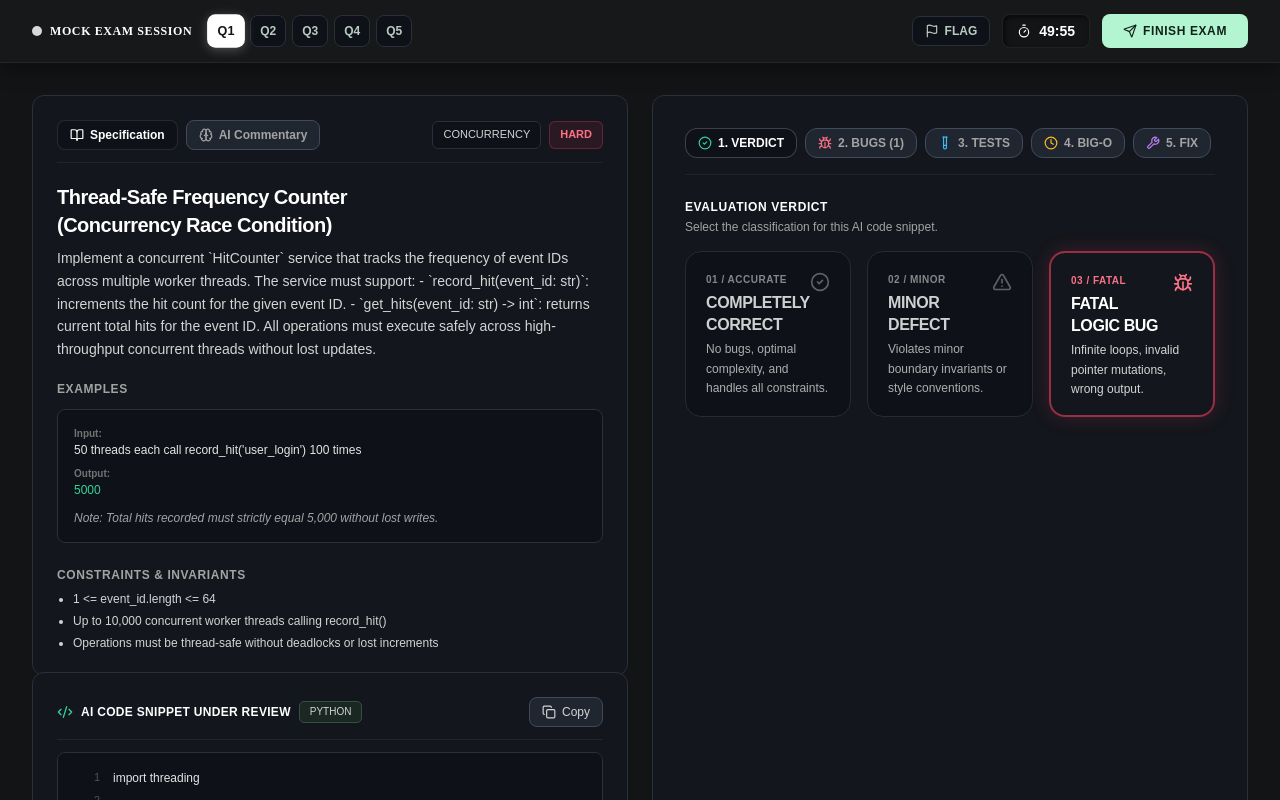
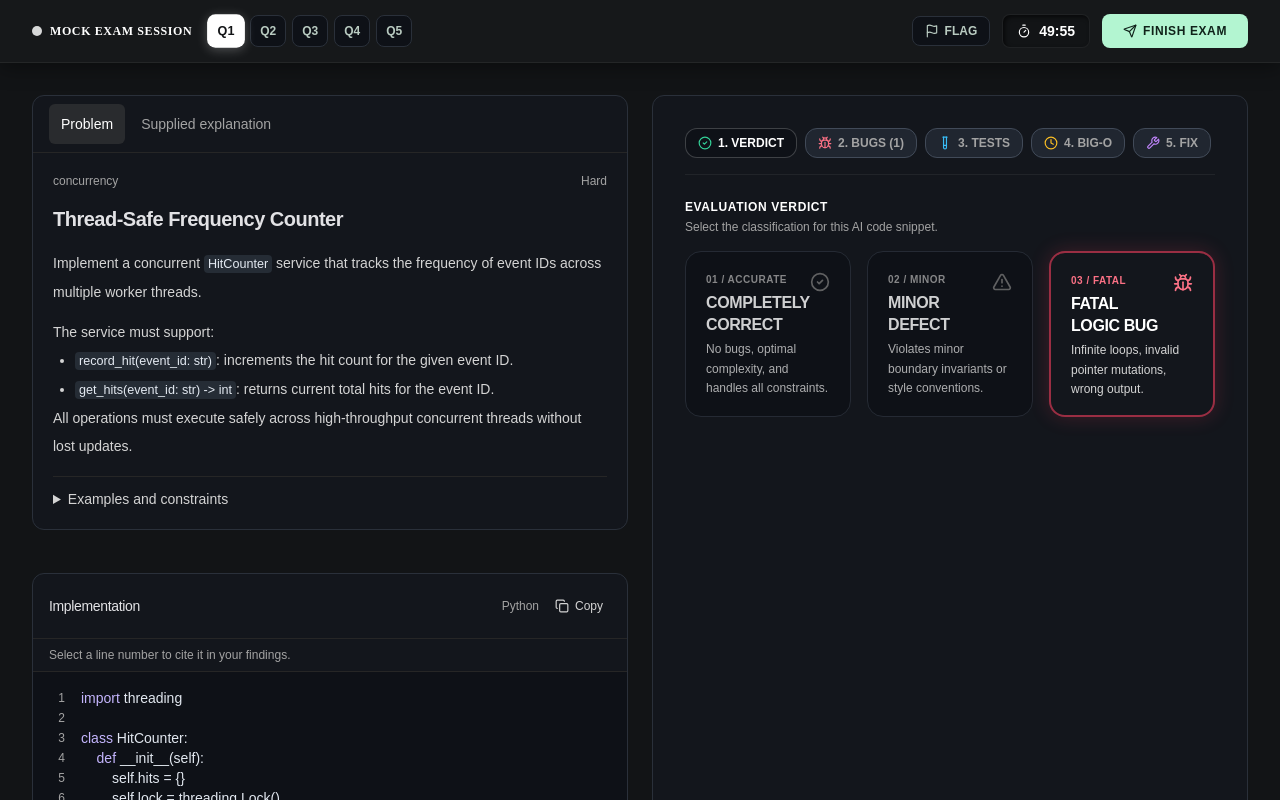
Before and after one commit to mridul3975/EvalCode, a Next.js app: page /assessment/session in a window 1280 px wide. Shown: the top 800 px of the page. Built offline with nearby package versions, Linux system fonts and the light colour scheme; a web font is replaced by a local one.

Commit message:
feat(review): hide answer cues in blind review presentation

```diff
--- a/components/review-studio/CodeViewer.tsx
+++ b/components/review-studio/CodeViewer.tsx
@@ -1,134 +1,41 @@
 "use client";
+import { useState } from "react";
+import type { QuestionLanguage } from "@/types/question";
+import { getLanguageLabel } from "@/lib/language-utils";
+import { blindCode } from "@/lib/review-presentation";
+import { Copy, Check } from "lucide-react";
 
-import React, { useState } from "react";
-import { QuestionLanguage } from "@/types/question";
-import { getLanguageLabel } from "@/lib/language-utils";
-import { cn } from "@/lib/utils";
-import { Copy, Check, Code2 } from "lucide-react";
-
-export function CodeViewer({
-  code,
-  language = "PYTHON",
-  onSelectLine,
-  availableLanguages = [],
-  selectedLanguage,
-  onLanguageChange,
-}: {
-  code: string;
-  language?: string;
-  onSelectLine?: (line: number) => void;
-  availableLanguages?: QuestionLanguage[];
-  selectedLanguage?: QuestionLanguage;
-  onLanguageChange?: (lang: QuestionLanguage) => void;
+function highlight(line: string) {
+  return line.split(/("(?:[^"\\]|\\.)*"|'(?:[^'\\]|\\.)*'|\b(?:def|class|return|if|else|elif|for|while|in|import|from|as|with|try|except|raise|function|const|let|var|new|throw|public|private|static|void|int|boolean|null|None|True|False|true|false|break|continue|and|or|not)\b|\b\d+\b|#.*$|\/\/.*$)/g).map((part, i) => <span key={i} className={
+    /^['"]/.test(part) ? "text-amber-200" : /^(#|\/\/)/.test(part) ? "text-slate-400" : /^\d/.test(part) ? "text-sky-200" : /^(def|class|return|if|else|elif|for|while|in|import|from|as|with|try|except|raise|function|const|let|var|new|throw|public|private|static|void|int|boolean|null|None|True|False|true|false|break|continue|and|or|not)$/.test(part) ? "text-violet-300" : ""}>{part}</span>);
+}
+export function CodeViewer({ code, language = "Python", onSelectLine, availableLanguages = [], selectedLanguage, onLanguageChange }: {
+  code: string; language?: string; onSelectLine?: (line: number) => void; availableLanguages?: QuestionLanguage[];
+  selectedLanguage?: QuestionLanguage; onLanguageChange?: (language: QuestionLanguage) => void;
 }) {
   const [copied, setCopied] = useState(false);
-  const [hoveredLine, setHoveredLine] = useState<number | null>(null);
-
-  const lines = code.trim().split("\n");
-
-  const handleCopy = () => {
-    navigator.clipboard.writeText(code);
-    setCopied(true);
-    setTimeout(() => setCopied(false), 2000);
-  };
-
-  return (
-    <div className="neu-card p-6 flex flex-col gap-3 font-mono text-neutral-200">
-      {/* Header */}
-      <div className="flex justify-between items-center border-b border-white/[0.06] pb-3">
-        <div className="flex items-center gap-2">
-          <Code2 className="w-4 h-4 text-emerald-400" />
-          <h3 className="text-xs font-bold text-white tracking-wide uppercase font-mono">
-            AI Code Snippet Under Review
-          </h3>
-          <span className="neu-active-pill px-2.5 py-0.5 text-[10px] text-neutral-300 uppercase font-mono">
-            {language}
-          </span>
-        </div>
-
-        <div className="flex items-center gap-2">
-          {/* Language Switcher Tabs if multiple */}
-          {availableLanguages.length > 1 && onLanguageChange && (
-            <div className="flex gap-1 bg-[#0a0b0d] rounded-lg p-1 border border-white/[0.04] text-[10px]">
-              {availableLanguages.map((lang) => (
-                <button
-                  key={lang}
-                  type="button"
-                  onClick={() => onLanguageChange(lang)}
-                  className={cn(
-                    "px-2.5 py-0.5 rounded-md transition-all cursor-pointer",
-                    selectedLanguage === lang
-                      ? "neu-inset text-white font-bold border border-white/10"
-                      : "text-neutral-400 hover:text-white"
-                  )}
-                >
-                  {getLanguageLabel(lang)}
-                </button>
-              ))}
-            </div>
-          )}
-
-          <button
-            type="button"
-            onClick={handleCopy}
-            className="neu-button p-1.5 px-3 rounded-lg text-xs text-neutral-300 hover:text-white flex items-center gap-1.5 cursor-pointer"
-          >
-            {copied ? (
-              <>
-                <Check className="w-3.5 h-3.5 text-emerald-400" />
-                <span className="text-emerald-400">Copied</span>
-              </>
-            ) : (
-              <>
-                <Copy className="w-3.5 h-3.5" />
-                <span>Copy</span>
-              </>
-            )}
-          </button>
-        </div>
-      </div>
-
-      {/* Code Body with Inset Recessed Well */}
-      <div className="neu-inset p-3.5 overflow-x-auto text-xs font-mono leading-relaxed max-h-[420px] overflow-y-auto">
-        <table className="w-full border-collapse">
-          <tbody>
-            {lines.map((lineText, idx) => {
-              const lineNum = idx + 1;
-              const isHovered = hoveredLine === lineNum;
-
-              return (
-                <tr
-                  key={lineNum}
-                  onMouseEnter={() => setHoveredLine(lineNum)}
-                  onMouseLeave={() => setHoveredLine(null)}
-                  onClick={() => onSelectLine && onSelectLine(lineNum)}
-                  className={cn(
-                    "transition-colors group cursor-pointer",
-                    isHovered ? "bg-white/[0.04]" : "hover:bg-white/[0.02]"
-                  )}
-                >
-                  {/* Line Number Gutter */}
-                  <td className="w-10 pr-3 text-right select-none text-neutral-600 group-hover:text-neutral-400 text-[11px] align-top py-0.5">
-                    {lineNum}
-                  </td>
-                  {/* Code Content */}
-                  <td className="text-neutral-200 py-0.5 whitespace-pre font-mono">
-                    {lineText || " "}
-                  </td>
-                  {/* Cite Prompt Tooltip on Hover */}
-                  {onSelectLine && (
-                    <td className="w-16 pl-2 text-right opacity-0 group-hover:opacity-100 transition-opacity select-none">
-                      <span className="text-[10px] text-emerald-400 font-mono">
-                        Cite L{lineNum}
-                      </span>
-                    </td>
-                  )}
-                </tr>
-              );
-            })}
-          </tbody>
-        </table>
+  const [copyError, setCopyError] = useState("");
+  const [cited, setCited] = useState<number | null>(null);
+  const visibleCode = blindCode(code);
+  const lines = visibleCode.replace(/\n$/, "").split("\n");
+  return <section className="surface min-w-0 overflow-hidden" aria-label="Implementation to review">
+    <div className="flex flex-wrap items-center justify-between gap-2 border-b border-neutral-800 px-4 py-3">
+      <h3 className="text-sm font-medium">Implementation</h3>
+      <div className="flex items-center gap-2">
+        {availableLanguages.length > 1 && onLanguageChange ? <label><span className="sr-only">Code language</span><select className="rounded-md border border-neutral-700 bg-[#1c2129] px-2 py-2 text-xs" value={selectedLanguage} onChange={event => onLanguageChange(event.target.value as QuestionLanguage)}>{availableLanguages.map(lang => <option key={lang} value={lang}>{getLanguageLabel(lang)}</option>)}</select></label> : <span className="text-xs text-neutral-400">{language}</span>}
+        <button type="button" className="inline-flex min-h-10 items-center gap-1.5 rounded-md px-2 text-xs text-neutral-300 hover:bg-white/5" onClick={async () => {
+          try { await navigator.clipboard.writeText(visibleCode); setCopied(true); setCopyError(""); setTimeout(() => setCopied(false), 1800); }
+          catch { setCopyError("Copy unavailable. Select the code to copy it."); }
+        }}>{copied ? <Check size={14} /> : <Copy size={14} />}{copied ? "Copied" : "Copy"}</button>
       </div>
     </div>
-  );
+    {onSelectLine && <p className="border-b border-neutral-800 px-4 py-2 text-xs text-neutral-400" role="status">{cited ? `Line ${cited} added to your findings.` : "Select a line number to cite it in your findings."}</p>}
+    {copyError && <p role="status" className="px-4 py-2 text-xs text-amber-200">{copyError}</p>}
+    <div className="max-h-[65vh] overflow-auto bg-[#0e1117] py-4 font-mono text-[13px] leading-6 sm:text-sm" tabIndex={0} aria-label="Scrollable source code">
+      {lines.map((line, index) => <div key={index} className="flex min-w-max hover:bg-white/[.035]">
+        {onSelectLine ? <button type="button" aria-label={`Cite line ${index + 1}`} className="w-12 shrink-0 text-right pr-4 text-xs text-neutral-400 hover:text-emerald-200" onClick={() => { setCited(index + 1); onSelectLine(index + 1); }}>{index + 1}</button> : <span className="w-12 shrink-0 pr-4 text-right text-xs text-neutral-500">{index + 1}</span>}
+        <code className="whitespace-pre pr-5 text-slate-200">{highlight(line || " ")}</code>
+      </div>)}
+    </div>
+  </section>;
 }
--- a/components/review-studio/ProblemContextPane.tsx
+++ b/components/review-studio/ProblemContextPane.tsx
@@ -1,150 +1,31 @@
 "use client";
+import { useState } from "react";
+import ReactMarkdown from "react-markdown";
+import remarkGfm from "remark-gfm";
+import type { QuestionItem, QuestionLanguage } from "@/types/question";
+import { reviewTitle } from "@/lib/review-presentation";
 
-import React, { useState } from "react";
-import { QuestionItem, QuestionLanguage } from "@/types/question";
-import { cn } from "@/lib/utils";
-import { BookOpen, Brain } from "lucide-react";
-
-export function ProblemContextPane({
-  question,
-}: {
-  question: QuestionItem;
-  selectedLanguage?: QuestionLanguage;
-}) {
-  const [activeTab, setActiveTab] = useState<"spec" | "commentary">("spec");
-
-  const topicLabel = question.topic.replace("_", " ").toUpperCase();
-  const diffColor =
-    question.difficulty === "easy"
-      ? "text-emerald-400 border-emerald-500/30 bg-emerald-500/10"
-      : question.difficulty === "medium"
-      ? "text-amber-400 border-amber-500/30 bg-amber-500/10"
-      : "text-rose-400 border-rose-500/30 bg-rose-500/10";
-
-  return (
-    <div className="neu-card p-6 flex flex-col gap-5 font-['Hanken_Grotesk'] text-neutral-200 select-text">
-      {/* Header Tabs */}
-      <div className="flex flex-wrap items-center justify-between gap-3 border-b border-white/[0.06] pb-3">
-        <div className="flex gap-2 font-mono text-xs font-semibold">
-          <button
-            type="button"
-            onClick={() => setActiveTab("spec")}
-            className={cn(
-              "flex items-center gap-1.5 px-3 py-1.5 rounded-lg transition-all cursor-pointer",
-              activeTab === "spec"
-                ? "neu-inset text-white font-bold border border-white/10"
-                : "neu-button text-neutral-400 hover:text-white"
-            )}
-          >
-            <BookOpen className="w-3.5 h-3.5" />
-            <span>Specification</span>
-          </button>
-
-          <button
-            type="button"
-            onClick={() => setActiveTab("commentary")}
-            className={cn(
-              "flex items-center gap-1.5 px-3 py-1.5 rounded-lg transition-all cursor-pointer",
-              activeTab === "commentary"
-                ? "neu-inset text-white font-bold border border-white/10"
-                : "neu-button text-neutral-400 hover:text-white"
-            )}
-          >
-            <Brain className="w-3.5 h-3.5" />
-            <span>AI Commentary</span>
-          </button>
-        </div>
-
-        <div className="flex items-center gap-2 font-mono text-[11px]">
-          <span className="neu-inset px-2.5 py-1 rounded-md text-neutral-300">
-            {topicLabel}
-          </span>
-          <span className={cn("px-2.5 py-1 rounded-md font-bold uppercase border", diffColor)}>
-            {question.difficulty}
-          </span>
-        </div>
-      </div>
-
-      {activeTab === "spec" ? (
-        <div className="space-y-5 flex-1 text-sm">
-          {/* Problem Title & Description */}
-          <div>
-            <h2 className="text-xl font-bold text-white mb-2 font-mono">
-              {question.title}
-            </h2>
-            <p className="text-sm text-neutral-300 leading-relaxed font-sans">
-              {question.problem_statement.description}
-            </p>
-          </div>
-
-          {/* Examples in Inset Wells */}
-          {question.problem_statement.examples?.length > 0 && (
-            <div className="space-y-3">
-              <span className="text-xs font-mono font-bold uppercase text-neutral-400 tracking-wider block">
-                Examples
-              </span>
-              <div className="space-y-2.5 font-mono text-xs">
-                {question.problem_statement.examples.map((ex, idx) => (
-                  <div
-                    key={idx}
-                    className="neu-inset p-4 space-y-2"
-                  >
-                    <div>
-                      <span className="text-neutral-500 block text-[10px] font-bold">Input:</span>
-                      <pre className="text-neutral-200 overflow-x-auto whitespace-pre-wrap">{ex.input}</pre>
-                    </div>
-                    <div>
-                      <span className="text-neutral-500 block text-[10px] font-bold">Output:</span>
-                      <pre className="text-emerald-400 overflow-x-auto whitespace-pre-wrap">{ex.output}</pre>
-                    </div>
-                    {ex.explanation && (
-                      <p className="text-neutral-400 font-sans text-xs pt-1 italic">
-                        Note: {ex.explanation}
-                      </p>
-                    )}
-                  </div>
-                ))}
-              </div>
-            </div>
-          )}
-
-          {/* Constraints */}
-          {question.problem_statement.constraints?.length > 0 && (
-            <div className="space-y-2 pt-1 font-mono text-xs">
-              <span className="font-bold uppercase text-neutral-400 tracking-wider block">
-                Constraints & Invariants
-              </span>
-              <ul className="space-y-1.5 text-neutral-300 list-disc pl-4">
-                {question.problem_statement.constraints.map((c, idx) => (
-                  <li key={idx}>{c}</li>
-                ))}
-              </ul>
-            </div>
-          )}
-        </div>
-      ) : (
-        <div className="space-y-4 flex-1 text-sm font-sans">
-          <div className="neu-inset p-4 space-y-2">
-            <span className="text-xs font-mono font-bold uppercase text-purple-400 block">
-              AI-Generated Solution Summary
-            </span>
-            <p className="text-xs text-neutral-300 leading-relaxed">
-              {question.ai_response?.stated_explanation || "No AI explanation provided."}
-            </p>
-          </div>
-
-          <div className="grid grid-cols-2 gap-3 font-mono text-xs">
-            <div className="neu-inset p-3.5">
-              <span className="text-neutral-500 block text-[10px] font-bold">CLAIMED TIME:</span>
-              <span className="font-bold text-white">{question.ai_response?.stated_time_complexity || "O(N)"}</span>
-            </div>
-            <div className="neu-inset p-3.5">
-              <span className="text-neutral-500 block text-[10px] font-bold">CLAIMED SPACE:</span>
-              <span className="font-bold text-white">{question.ai_response?.stated_space_complexity || "O(1)"}</span>
-            </div>
-          </div>
-        </div>
-      )}
+export function ProblemContextPane({ question }: { question: QuestionItem; selectedLanguage?: QuestionLanguage }) {
+  const [tab, setTab] = useState<"spec" | "commentary">("spec");
+  return <section className="surface min-w-0 overflow-hidden">
+    <div className="flex gap-1 border-b border-neutral-800 px-4 py-2" aria-label="Problem context">
+      {([['spec', 'Problem'], ['commentary', 'Supplied explanation']] as const).map(([key, label]) => <button type="button" key={key} aria-pressed={tab === key} onClick={() => setTab(key)} className={`min-h-10 rounded-md px-3 text-sm ${tab === key ? "bg-neutral-700/50 text-white" : "text-neutral-400 hover:text-white"}`}>{label}</button>)}
     </div>
-  );
+    <div className="space-y-4 p-5">
+      {tab === "spec" ? <>
+        <div className="flex flex-wrap items-center justify-between gap-2 text-xs text-neutral-400"><span>{question.topic.replaceAll("_", " ")}</span><span className="capitalize">{question.difficulty}</span></div>
+        <h2 className="text-xl font-semibold">{reviewTitle(question)}</h2>
+        <div className="markdown"><ReactMarkdown remarkPlugins={[remarkGfm]}>{question.problem_statement.description}</ReactMarkdown></div>
+        <details className="border-t border-neutral-800 pt-3"><summary className="cursor-pointer text-sm font-medium text-neutral-300">Examples and constraints</summary>
+          <div className="mt-4 space-y-4">{question.problem_statement.examples.map((example, index) => <div key={index} className="space-y-2 text-xs">
+            <p className="text-neutral-400">Example {index + 1}</p><pre className="overflow-x-auto whitespace-pre-wrap rounded-md bg-[#0e1117] p-3 text-neutral-200">{`Input: ${example.input}\nOutput: ${example.output}`}</pre>{example.explanation && <p className="text-sm text-neutral-400">{example.explanation}</p>}
+          </div>)}<ul className="list-disc space-y-1 pl-4 text-sm text-neutral-400">{question.problem_statement.constraints.map((constraint, index) => <li key={index}>{constraint}</li>)}</ul></div>
+        </details>
+      </> : <>
+        <h3 className="text-base font-medium">Check the explanation against the code</h3>
+        <div className="markdown"><ReactMarkdown remarkPlugins={[remarkGfm]}>{question.ai_response.stated_explanation || "No explanation supplied."}</ReactMarkdown></div>
+        <dl className="flex gap-8 border-t border-neutral-800 pt-3 text-sm"><div><dt className="text-neutral-400">Claimed time</dt><dd className="mt-1 font-mono">{question.ai_response.stated_time_complexity || "Not supplied"}</dd></div><div><dt className="text-neutral-400">Claimed space</dt><dd className="mt-1 font-mono">{question.ai_response.stated_space_complexity || "Not supplied"}</dd></div></dl>
+      </>}
+    </div>
+  </section>;
 }
--- /dev/null
+++ b/lib/review-presentation.ts
@@ -0,0 +1,33 @@
+import type { QuestionItem } from "@/types/question";
+
+/** Presentation only: preserve source line numbers and reference scoring data. */
+export function blindCode(code: string): string {
+  return code.split("\n").map(line => {
+    let quote = "";
+    let escaped = false;
+    let comment = -1;
+    for (let index = 0; index < line.length; index++) {
+      const char = line[index];
+      if (escaped) { escaped = false; continue; }
+      if (quote && char === "\\") { escaped = true; continue; }
+      if (quote) { if (char === quote) quote = ""; continue; }
+      if (char === '"' || char === "'" || char === "`") { quote = char; continue; }
+      if (char === "#" || (char === "/" && line[index + 1] === "/")) { comment = index; break; }
+    }
+    if (comment < 0) return line;
+    const hint = line.slice(comment);
+    if (/\b(bug|buggy|defect|incorrect|wrong|broken|fails?|flaw|should be|fix:|error:|off.by.one|race condition)\b/i.test(hint)) {
+      return line.slice(0, comment).trimEnd();
+    }
+    return line;
+  }).join("\n");
+}
+
+export function reviewTitle(question: QuestionItem): string {
+  // Some seed titles name their intended defect. The task itself remains intact.
+  return question.title
+    .replace(/\s*\([^)]*(?:bug|defect|race condition|aliasing|off.by.one|incorrect|deceptive|overflow|blindness|failure|heuristic|gotcha|trap|mutable default)[^)]*\)/gi, "")
+    .replace(/\s*[-–—:]\s*.*(?:bug|defect|deceptive|incorrect|off.by.one|blindness).*$/i, "")
+    .replace(/\b(?:Subtle |Fatal |Deceptive )?(?:Buggy|Bug|Defect|Deceptive Explanation|Completely Correct)\b/gi, "")
+    .replace(/\s{2,}/g, " ").replace(/\s*[-–—:]\s*$/, "").trim() || "Code review exercise";
+}
```
